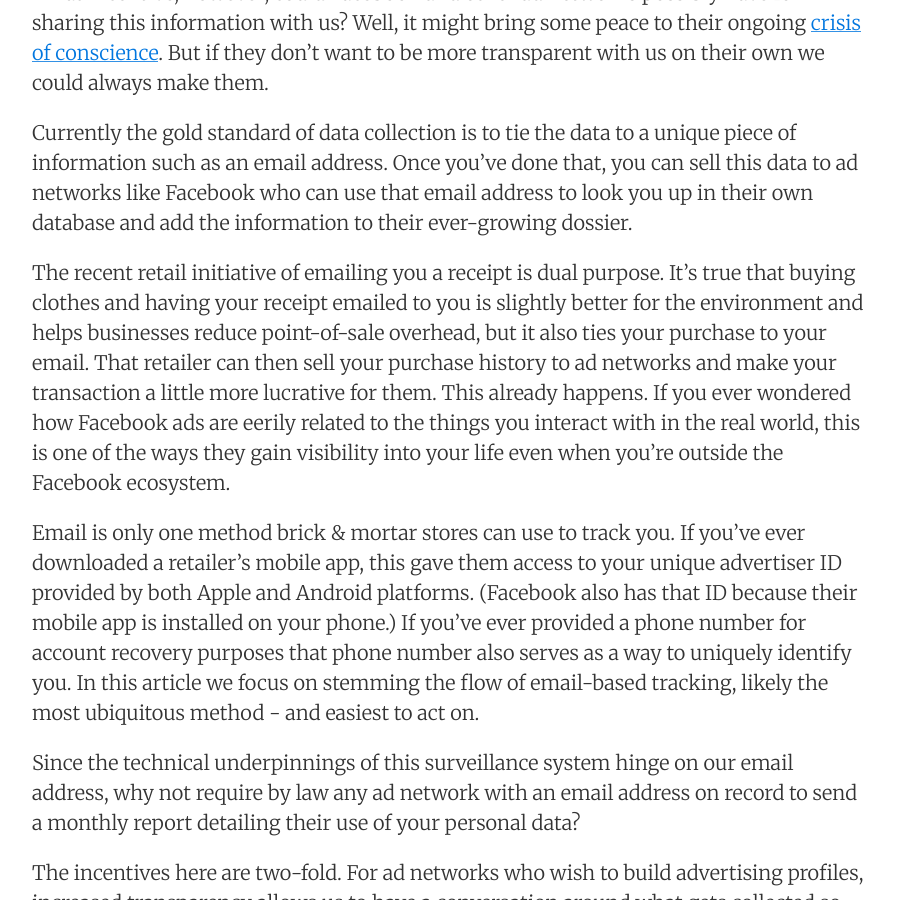
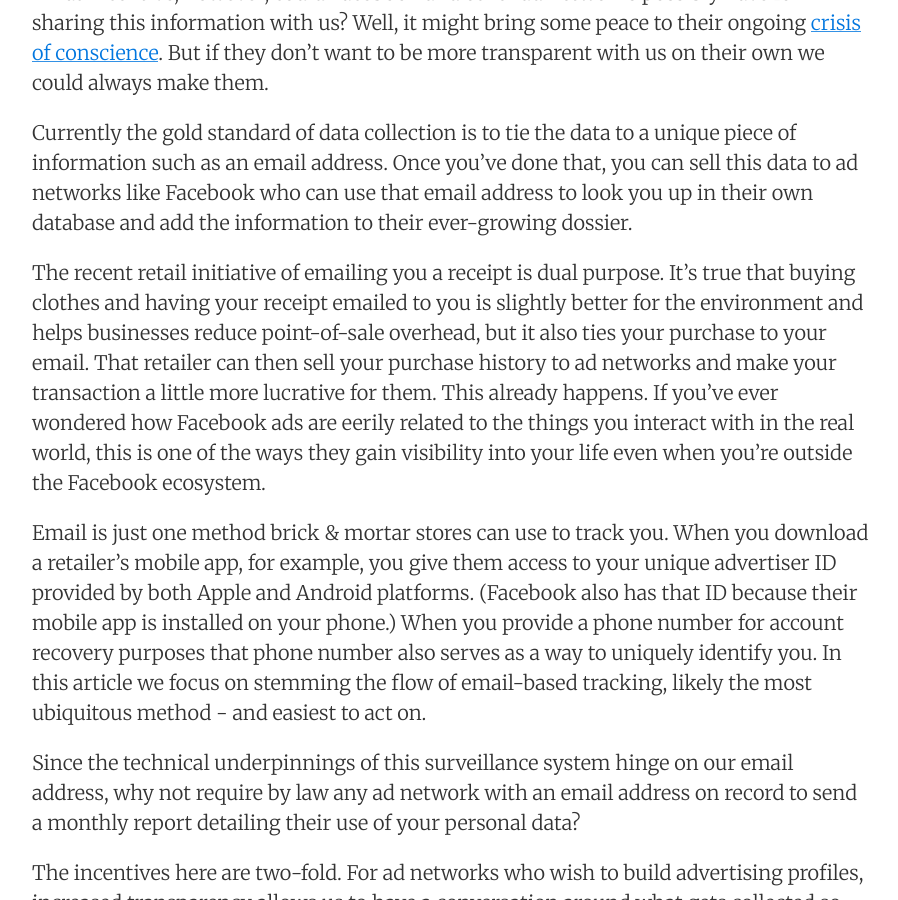
Before and after one commit to a13o/personal-site, a Jekyll site: the page built from _posts/2018-04-04-ad-network-monthly-statement.md, in a window 1280 px wide and 900 px high, scrolled down 1307 px. Shown: the whole window, without its empty margins (188-1086 px from the left). Built offline with Jekyll 4.4.1, drawn with Linux system fonts in a browser that asks for light colours.

Commit message:
Fix some repetitive speech in ad report article

```diff
--- a/_posts/2018-04-04-ad-network-monthly-statement.md
+++ b/_posts/2018-04-04-ad-network-monthly-statement.md
@@ -22,9 +22,9 @@ What incentive, however, could Facebook and other ad networks possibly have for
 
 Currently the gold standard of data collection is to tie the data to a unique piece of information such as an email address. Once you've done that, you can sell this data to ad networks like Facebook who can use that email address to look you up in their own database and add the information to their ever-growing dossier.
 
-The recent retail initiative of emailing you a receipt is dual purpose. It's true that buying clothes and having your receipt emailed to you is slightly better for the environment and helps businesses reduce point-of-sale overhead, but it also ties your purchase to your email. That retailer can then sell your purchase history to ad networks and make your transaction a little more lucrative for them. This already happens. If you ever wondered how Facebook ads are eerily related to the things you interact with in the real world, this is one of the ways they gain visibility into your life even when you're outside the Facebook ecosystem.
+The recent retail initiative of emailing you a receipt is dual purpose. It's true that buying clothes and having your receipt emailed to you is slightly better for the environment and helps businesses reduce point-of-sale overhead, but it also ties your purchase to your email. That retailer can then sell your purchase history to ad networks and make your transaction a little more lucrative for them. This already happens. If you've ever wondered how Facebook ads are eerily related to the things you interact with in the real world, this is one of the ways they gain visibility into your life even when you're outside the Facebook ecosystem.
 
-Email is only one method brick & mortar stores can use to track you. If you've ever downloaded a retailer's mobile app, this gave them access to your unique advertiser ID provided by both Apple and Android platforms. (Facebook also has that ID because their mobile app is installed on your phone.) If you've ever provided a phone number for account recovery purposes that phone number also serves as a way to uniquely identify you. In this article we focus on stemming the flow of email-based tracking, likely the most ubiquitous method - and easiest to act on.
+Email is just one method brick & mortar stores can use to track you. When you download a retailer's mobile app, for example, you give them access to your unique advertiser ID provided by both Apple and Android platforms. (Facebook also has that ID because their mobile app is installed on your phone.) When you provide a phone number for account recovery purposes that phone number also serves as a way to uniquely identify you. In this article we focus on stemming the flow of email-based tracking, likely the most ubiquitous method - and easiest to act on.
 
 Since the technical underpinnings of this surveillance system hinge on our email address, why not require by law any ad network with an email address on record to send a monthly report detailing their use of your personal data?
 
```
